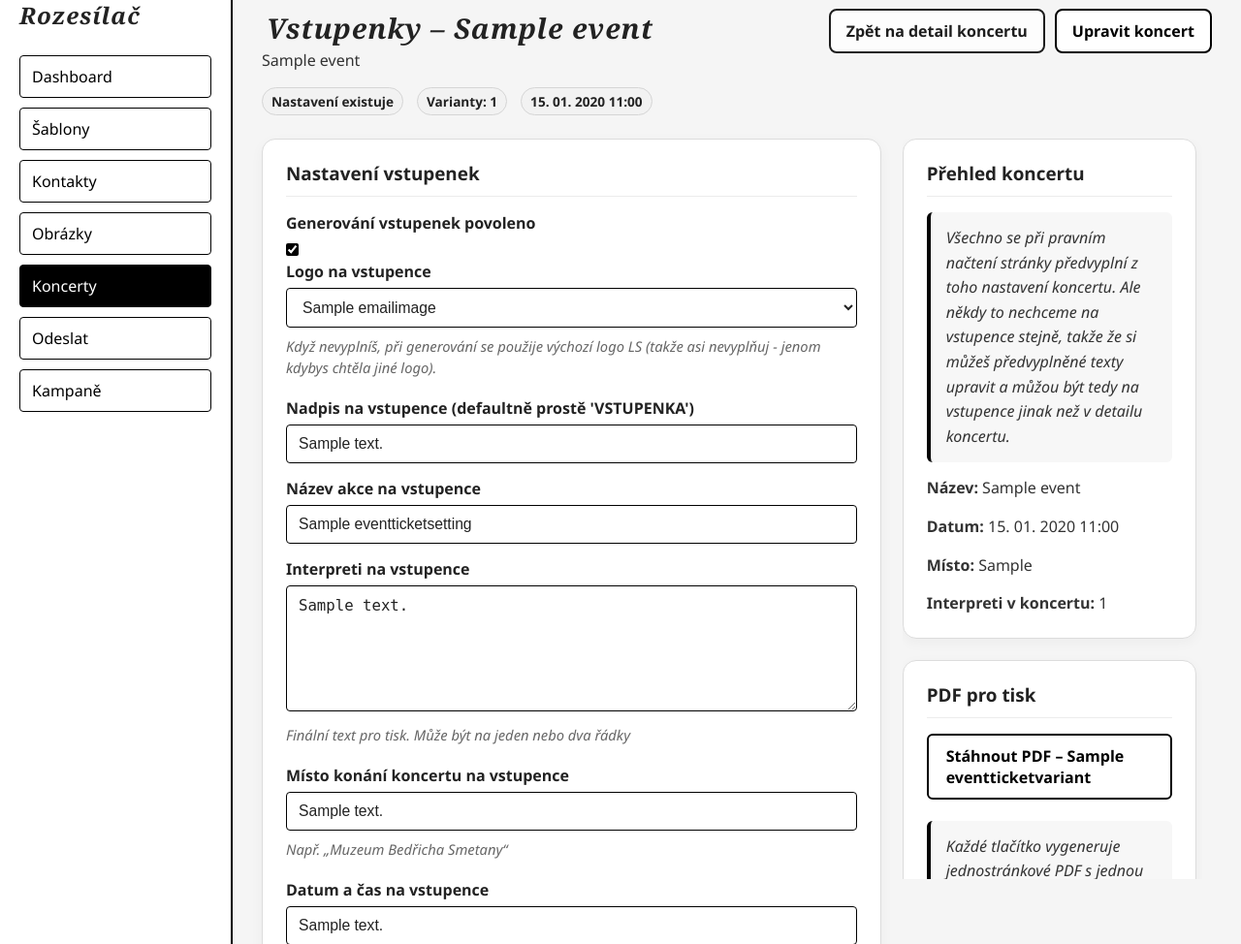
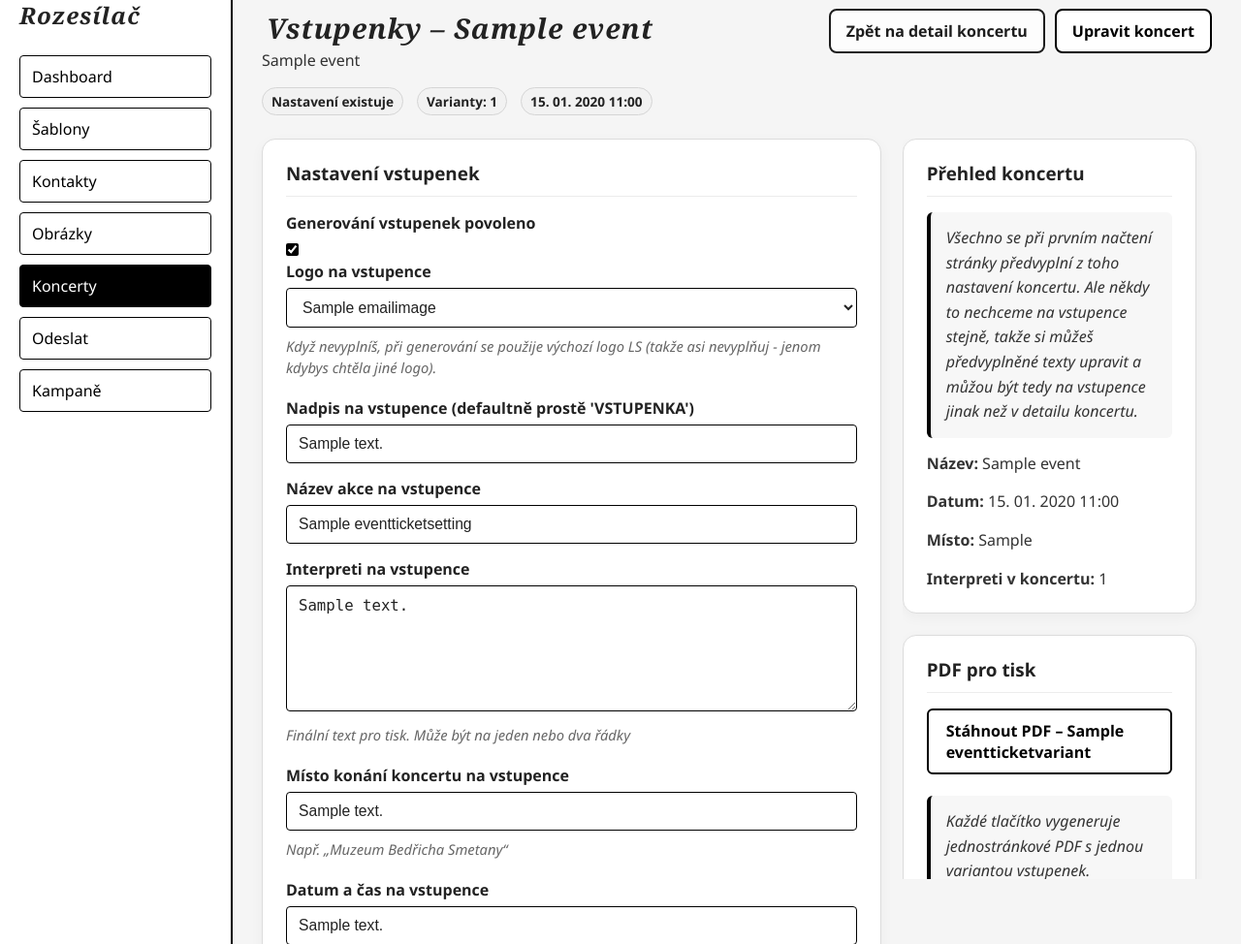
Before and after one commit to HonzaVanek/Liederweb, a Django app: page /events/1/tickets/ in a window 1280 px wide. Shown: the part 122-1096 px from the top of the page at 97% size. Run offline with Django 4.2, Linux system fonts and the light colour scheme; a user stored in the database is signed in; tables that the repository leaves empty hold one stand-in row (values such as "Sample post"); grey boxes marked "Sample" are stand-in pictures.

Commit message:
jen překlep :)

```diff
--- a/events/templates/events/event_tickets.html
+++ b/events/templates/events/event_tickets.html
@@ -273,7 +273,7 @@
           <h3>Přehled koncertu</h3>
 
           <p class="ticket-help-side" style="margin-top: 14px;">
-            Všechno se při pravním načtení stránky předvyplní z toho nastavení koncertu. Ale někdy to nechceme na vstupence stejně, takže že si můžeš předvyplněné texty upravit a můžou být tedy na vstupence jinak než v detailu koncertu.
+            Všechno se při prvním načtení stránky předvyplní z toho nastavení koncertu. Ale někdy to nechceme na vstupence stejně, takže si můžeš předvyplněné texty upravit a můžou být tedy na vstupence jinak než v detailu koncertu.
           </p>
 
           <p>
```
